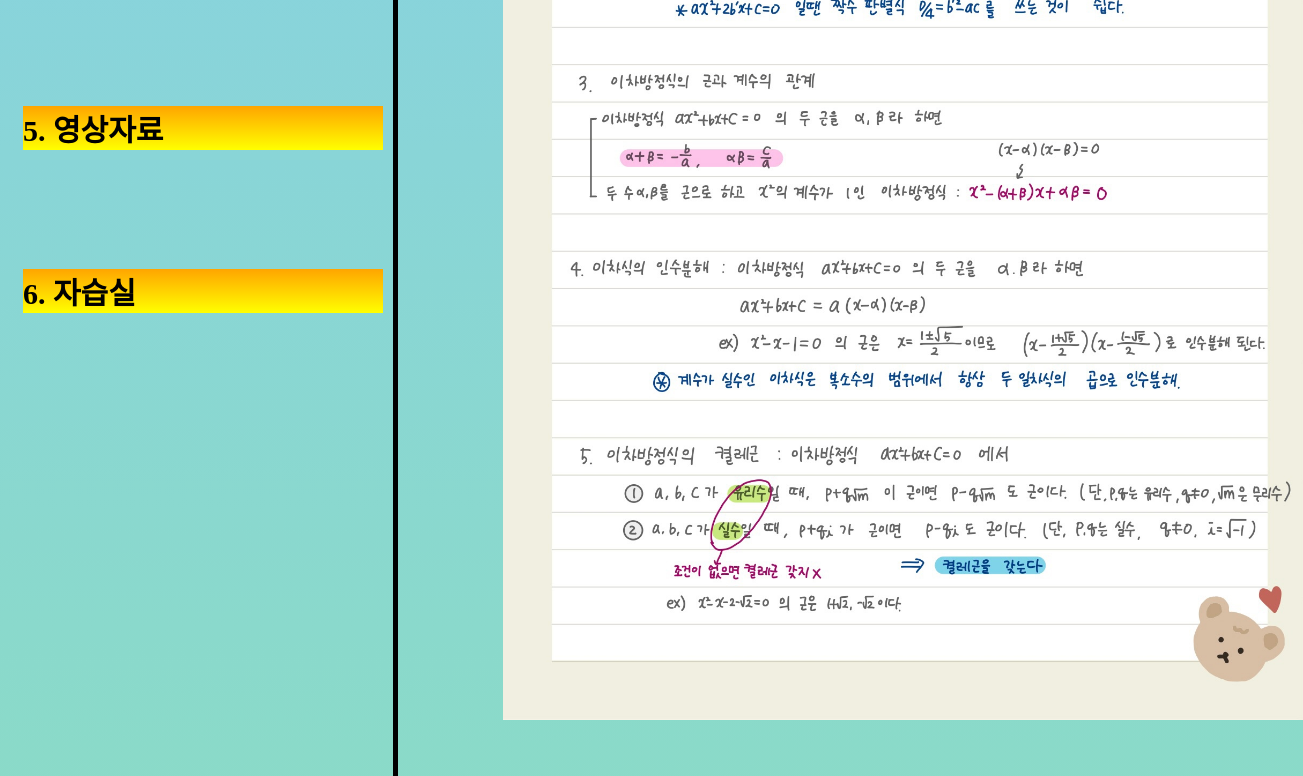
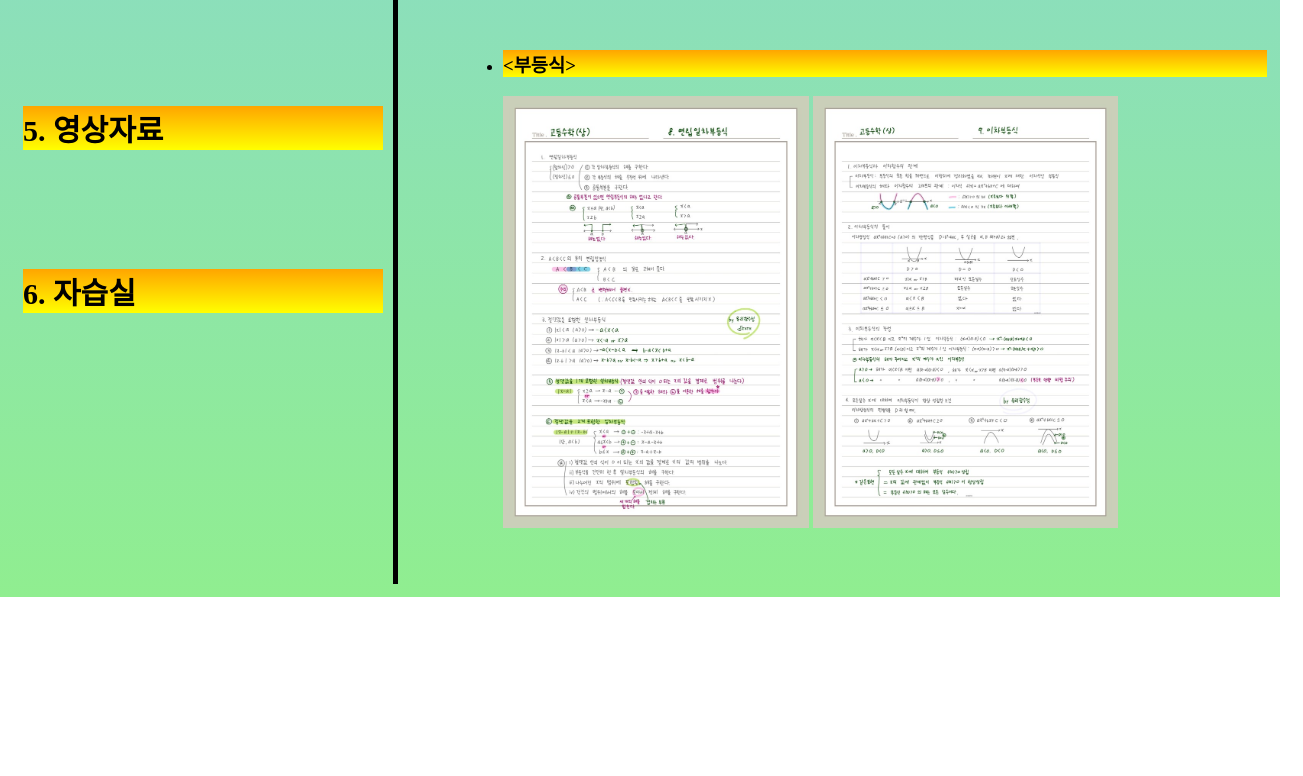
Before and after one commit to thmin8956/deeplearning, a plain HTML site: page 방정식과 부등식.html in a window 1280 px wide. Shown: the part 688-1464 px from the top of the page, 1303 px wide, since content can reach past the window. After the commit the page ends 1285 px from the top, so only its background shows below. Drawn offline with Linux system fonts and the light colour scheme.

Commit message:
Add files via upload

```diff
--- a/방정식과 부등식.html
+++ b/방정식과 부등식.html
@@ -22,11 +22,11 @@
   <h2 style="background:linear-gradient(orange, yellow)">방정식과 부등식</h2>
   <ul>
   <li><h3 style="background:linear-gradient(orange, yellow)"><방정식></h3></li>
-  <img src="이차방정식.jpg" width="800"><br><br><br>
+  <img src="이차방정식.jpg" width="40%"><br><br><br>
 
   <li><h3 style="background:linear-gradient(orange, yellow)"><부등식></h3></li>
-  <img src="연립일차부등식.jpg" width="800">
-  <img src="이차부등식.jpg" width="800"><br><br><br>
+  <img src="연립일차부등식.jpg" width="40%">
+  <img src="이차부등식.jpg" width="40%"><br><br><br>
 </div>
 </body>
 </html>
```
Also changed, not shown: 다항식.html (+1 -1 lines), 도형의 방정식.html (+2 -2 lines), 이차방정식.jpg (added).
